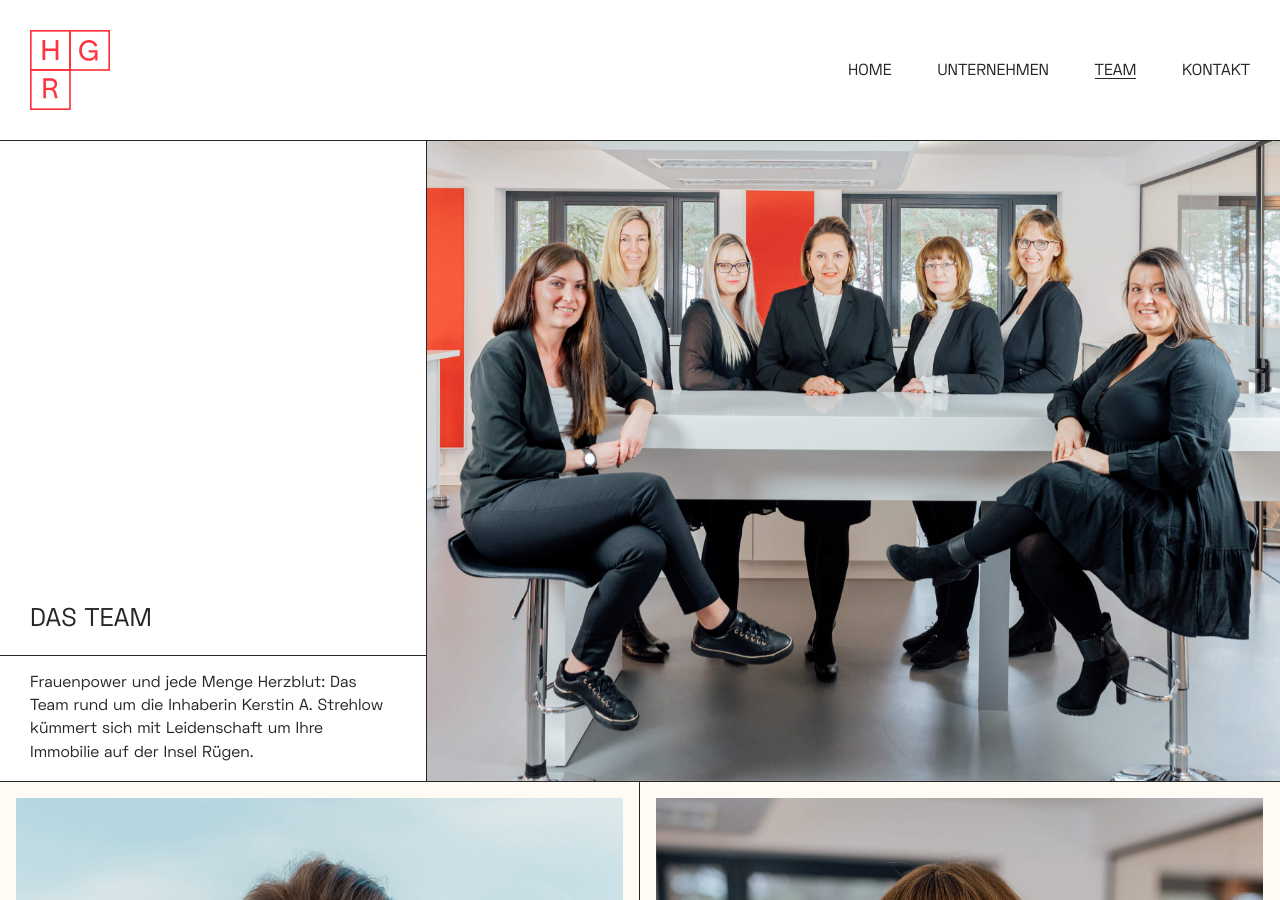
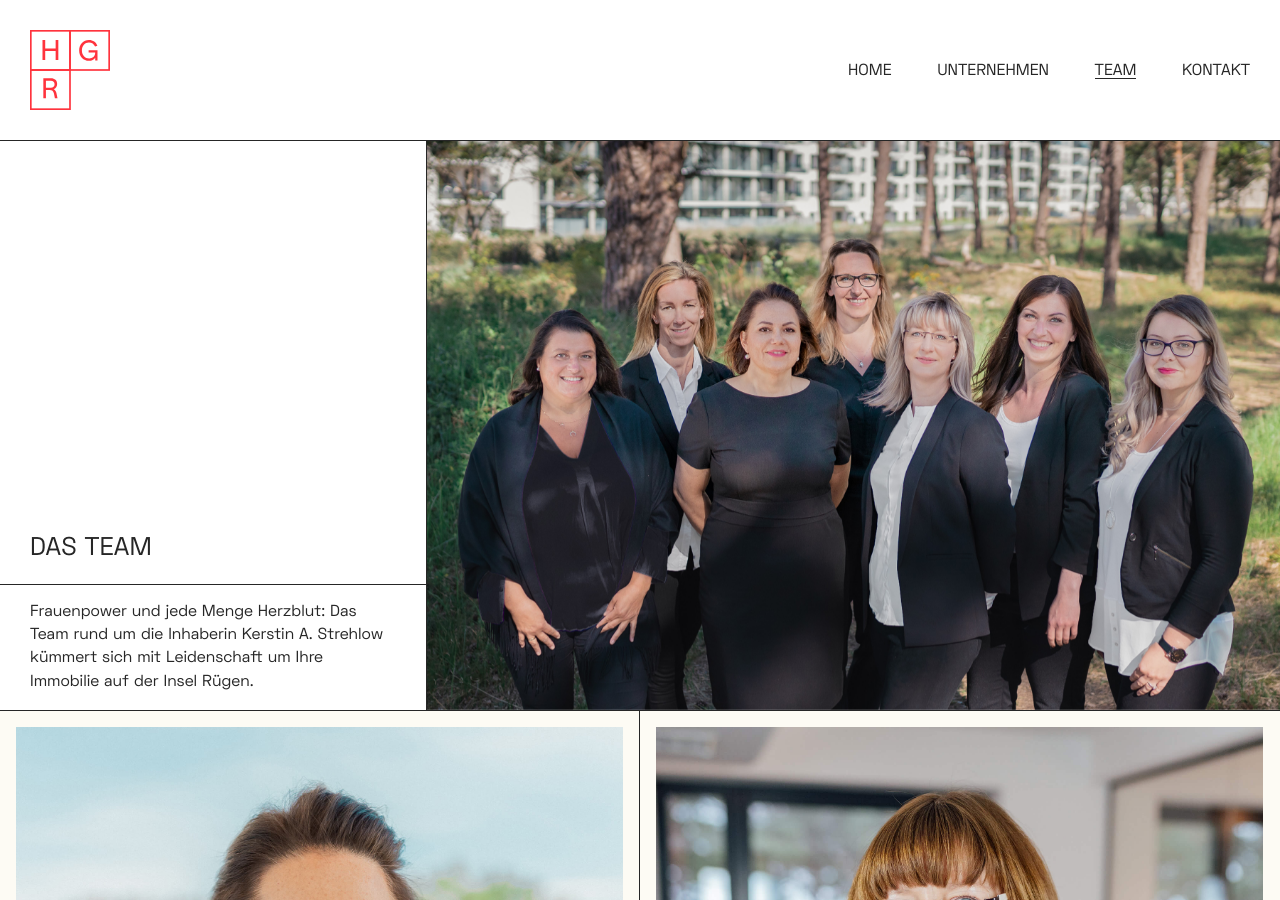
Before and after one commit to nikitasarejko/hgr, a Jekyll site: the page built from team.markdown, in a window 1280 px wide and 900 px high. Built offline with Jekyll 4.4.1, drawn with Linux system fonts in a browser that asks for light colours; nearby versions of some CDN libraries.

Commit message:
Updated Team

```diff
--- a/team.markdown
+++ b/team.markdown
@@ -2,7 +2,7 @@
 title: Das Team
 permalink: "/team/"
 position: 2
-group_image: "/uploads/portrait-hgr-team-landscape.jpg"
+group_image: "/uploads/DSC0424_postproduction.jpg"
 layout: team
 ---
 
```
